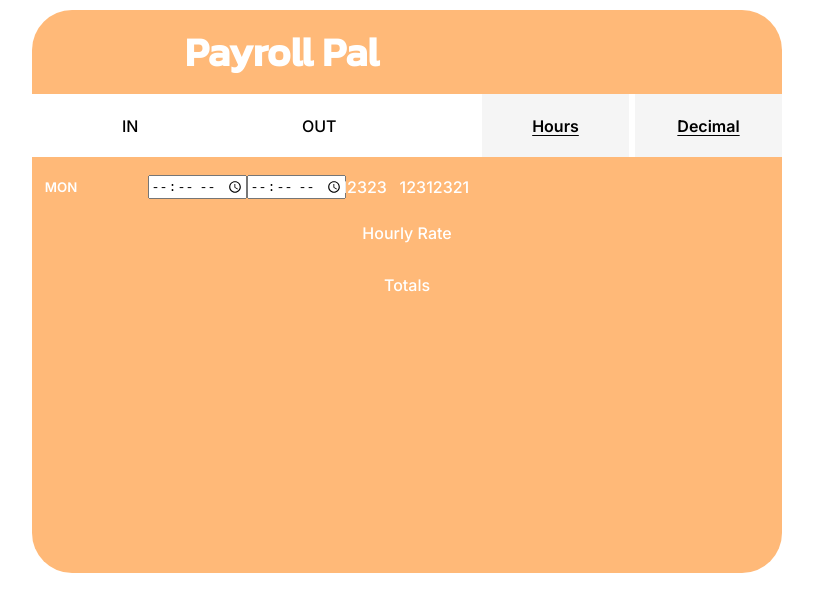
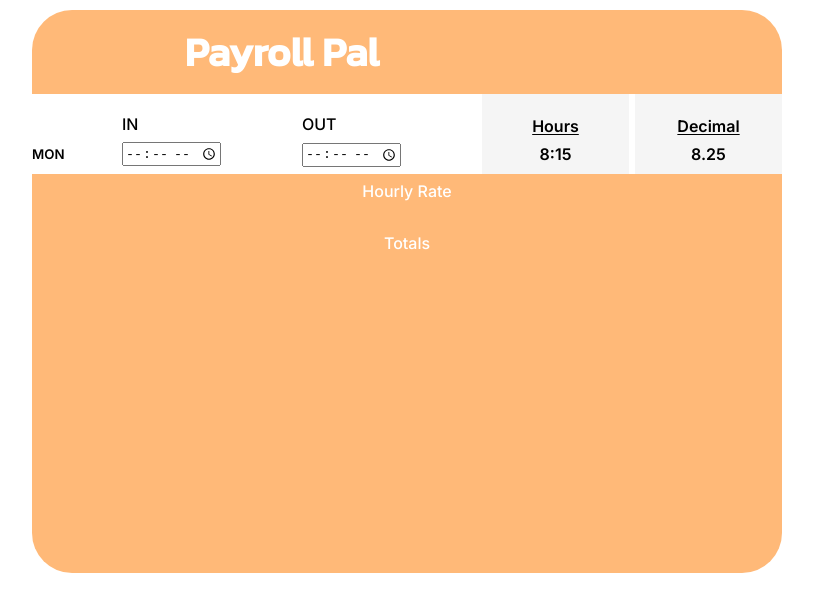
Before and after one commit to llam722/payroll-pal, a React (Create React App) app in the folder payroll-pal-extension/: page / in a window 1280 px wide. Shown: the top 612 px of the page, without its empty margins (233-1046 px from the left). Built offline with nearby package versions, Linux system fonts and the light colour scheme.

Commit message:
adjust style to match figma format

```diff
--- a/payroll-pal-extension/src/Days.css
+++ b/payroll-pal-extension/src/Days.css
@@ -1,26 +1,26 @@
 .week {
   display: flex;
-  flex-direction: column;
-  align-items: flex-start;
-  list-style-type: none;
+  flex-direction: row;
+  justify-content: space-between;
+  background-color: #FFFFFF;
+  color: black;
+  height: 2.5rem;
 }
-
-/* .days li {
-  display: flex;
-  justify-content: space-between;
-} */
 
 .day {
   display: flex;
+  background-color: white;
   flex-direction: row;
-  justify-content: space-evenly;
+  justify-content: flex-start;
   align-items: center;
   width: 60%;
 }
 
 .dayOfWeek {
   display: flex;
+  justify-content: flex-start;
   width: 20%;
+  color: black;
 }
 
 .timeInput {
@@ -28,3 +28,26 @@
   justify-content: flex-start;
   width: 40%;
 }
+
+.days-calc {
+  display: flex;
+  justify-content: space-between;
+  width: 40%;
+  background-color: white;
+}
+
+.day-hours {
+  display: flex;
+  background-color: #F5F5F5;
+  justify-content: center;
+  align-items: center;
+  width: 49%;
+}
+
+.day-decimal {
+  display: flex;
+  background-color: #F5F5F5;
+  justify-content: center;
+  align-items: center;
+  width: 49%;
+}
--- a/payroll-pal-extension/src/Days.tsx
+++ b/payroll-pal-extension/src/Days.tsx
@@ -1,23 +1,35 @@
-import './Days.css'
-
+import "./Days.css";
 
 const Days = () => {
   return (
-    <>
-      <div className='day'>
+    <div className="week">
+      <div className="day">
+        <h5 className="dayOfWeek">MON</h5>
 
-        <h5 className='dayOfWeek'>MON</h5>
+
         <div className="timeInput">
-        <input type="time"></input>
           <input type="time"></input>
-        </div>
-        <div> 12323</div>
-        <div> 12312321</div>
+      </div>
+        <div className="timInput">
+          <input type="time"></input>
+      </div>
 
       </div>
 
-    </>
+
+      <div className="days-calc">
+        <div className="day-hours">
+          <h4>8:15</h4>
+        </div>
+        <div></div>
+        <div className="day-decimal">
+          <h4>8.25</h4>
+        </div>
+      </div>
+
+
+    </div>
   );
-}
+};
 
 export default Days;
--- a/payroll-pal-extension/src/TimeCard.css
+++ b/payroll-pal-extension/src/TimeCard.css
@@ -3,14 +3,15 @@
   justify-content: space-between;
   background-color: #FFFFFF;
   color: black;
-  /* border: 1px solid black; */
+  height: 2.5rem;
 }
 
 .timecard-header {
   display: flex;
   flex-direction: row;
   justify-content: space-evenly;
-  align-items: center;
+  align-items: self-end;
+  text-align: end;
   width: 60%;
 }
 
@@ -31,12 +32,13 @@
   width: 40%;
   background-color: white;
   text-decoration: underline;
-  text-underline-offset: 3px;
+  text-underline-offset: 2px;
+  z-index: 1;
 }
 
 .hours-hours {
   display: flex;
-  background-color: #F5F5F5;;
+  background-color: #F5F5F5;
   justify-content: center;
   width: 49%;
 }
--- a/payroll-pal-extension/src/TimeCard.tsx
+++ b/payroll-pal-extension/src/TimeCard.tsx
@@ -13,7 +13,6 @@ const TimeCard = () => {
 
       <div className="hours">
         <div className="hours-hours">
-
           <h4>Hours</h4>
         </div>
         <div>
```
